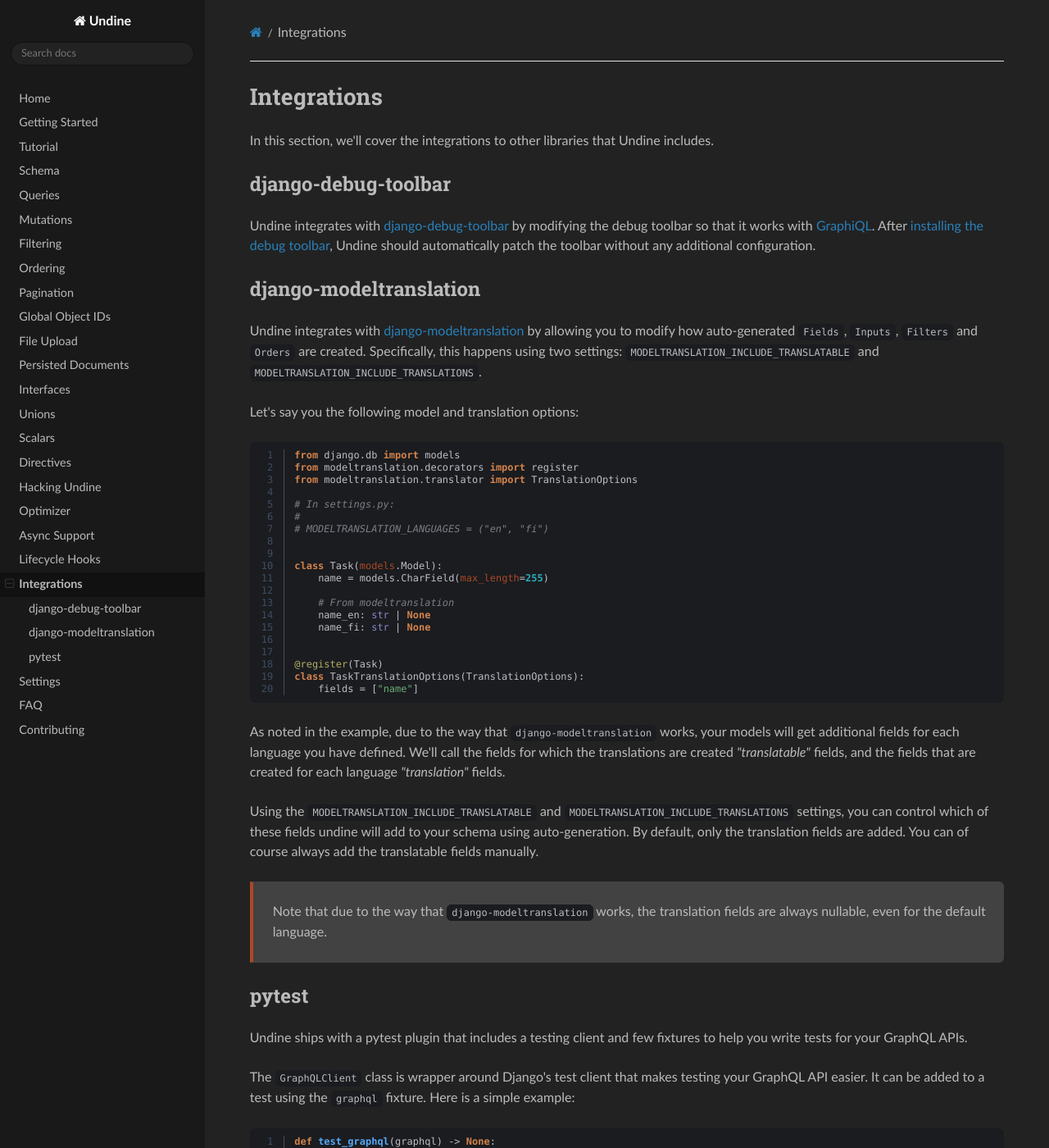
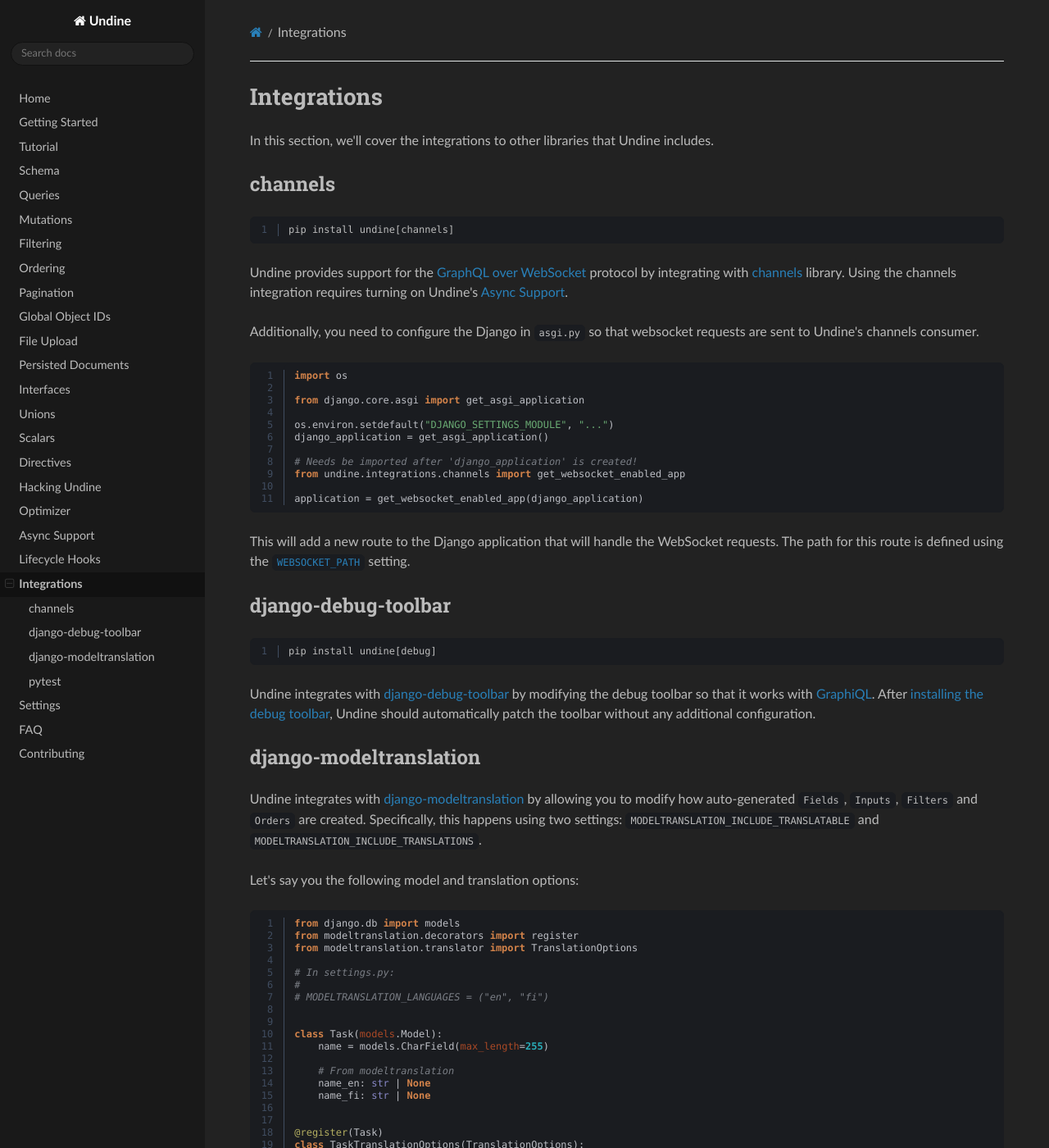
Before and after one commit to MrThearMan/undine, an MkDocs documentation site: the page built from docs/integrations.md, in a window 1280 px wide and 1400 px high. Shown: the whole window at 82% size. Built offline with MkDocs 1.6.1, drawn with Linux system fonts in a browser that asks for light colours; some of the changed text lies outside the part shown.

Commit message:
Add channels integration docs

````diff
--- a/docs/integrations.md
+++ b/docs/integrations.md
@@ -3,7 +3,35 @@
 In this section, we'll cover the integrations to other libraries that
 Undine includes.
 
+## channels
+
+```
+pip install undine[channels]
+```
+
+Undine provides support for the [GraphQL over WebSocket]{:target="_blank"} protocol
+by integrating with [channels]{:target="_blank"} library. Using the channels integration
+requires turning on Undine's [Async Support](async.md).
+
+[channels]: https://github.com/django/channels
+[GraphQL over WebSocket]: https://github.com/graphql/graphql-over-http/blob/main/rfcs/GraphQLOverWebSocket.md
+
+Additionally, you need to configure the Django in `asgi.py` so that
+websocket requests are sent to Undine's channels consumer.
+
+```python
+-8<- "integrations/channels.py"
+```
+
+This will add a new route to the Django application that will handle
+the WebSocket requests. The path for this route is defined using the
+[`WEBSOCKET_PATH`](settings.md#websocket_path) setting.
+
 ## django-debug-toolbar
+
+```
+pip install undine[debug]
+```
 
 Undine integrates with [django-debug-toolbar]{:target="_blank"}
 by modifying the debug toolbar so that it works with [GraphiQL].
@@ -44,7 +72,7 @@
 
 ## pytest
 
-Undine ships with a pytest plugin that includes a testing client and few fixtures
+Undine comes with a pytest plugin that includes a testing client and few fixtures
 to help you write tests for your GraphQL APIs.
 
 The `GraphQLClient` class is wrapper around Django's test client that
@@ -70,3 +98,10 @@
 
 The plugin also includes a `undine_settings` fixture that allows modifying
 Undine's settings during testing more easily.
+
+If the [channels](#channels) integration is installed, the test client can
+also send GraphQL over WebSocket requests using the `over_websocket` method.
+
+```python
+-8<- "integrations/graphql_test_client_over_websocket.py"
+```
````
Also changed, not shown: docs/snippets/integrations/channels.py (added, +11 -0 lines), docs/snippets/integrations/graphql_test_client.py (+2 -8 lines), docs/snippets/integrations/graphql_test_client_over_websocket.py (added, +11 -0 lines).
